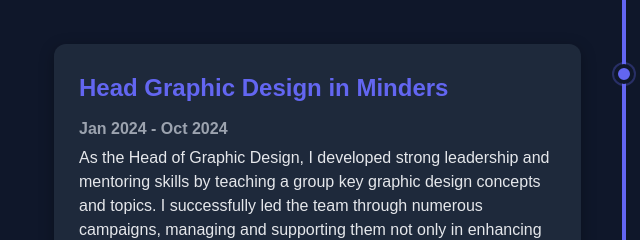
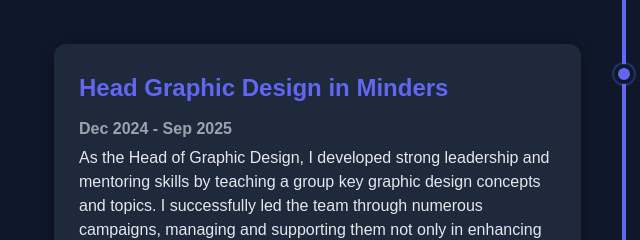
Before and after one commit to YahiaDiaa/Yahia-Diaa, a plain HTML site: page index.html in a window 1280 px wide. Shown: the part 3040-3280 px from the top of the page, 16-656 px from the left. Drawn offline with Linux system fonts and the light colour scheme.

Commit message:
Update index.html

```diff
--- a/index.html
+++ b/index.html
@@ -194,7 +194,7 @@
                 <div class="timeline-dot"></div>
                 <div class="timeline-content">
                     <h3>Head Graphic Design in Minders </h3>
-                    <p><strong>Jan 2024 - Oct 2024</strong></p>
+                    <p><strong>Dec 2024 - Sep 2025</strong></p>
                     <p>As the Head of Graphic Design, I developed strong leadership and mentoring skills by teaching a group key graphic design concepts and topics. I successfully led the team through numerous campaigns, managing and supporting them not only in enhancing their technical design skills but also in improving their soft skills and problem-solving abilities. </p>
                 </div>
             </div>
```
